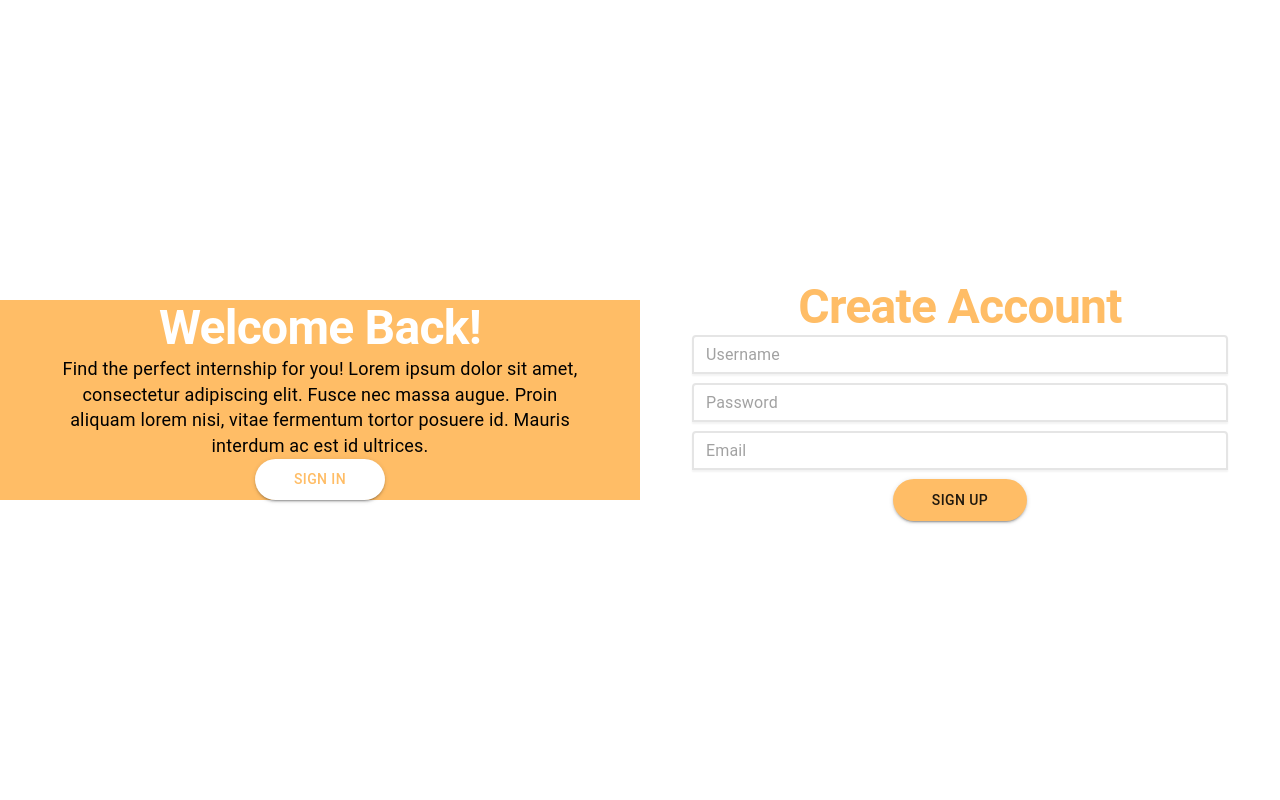
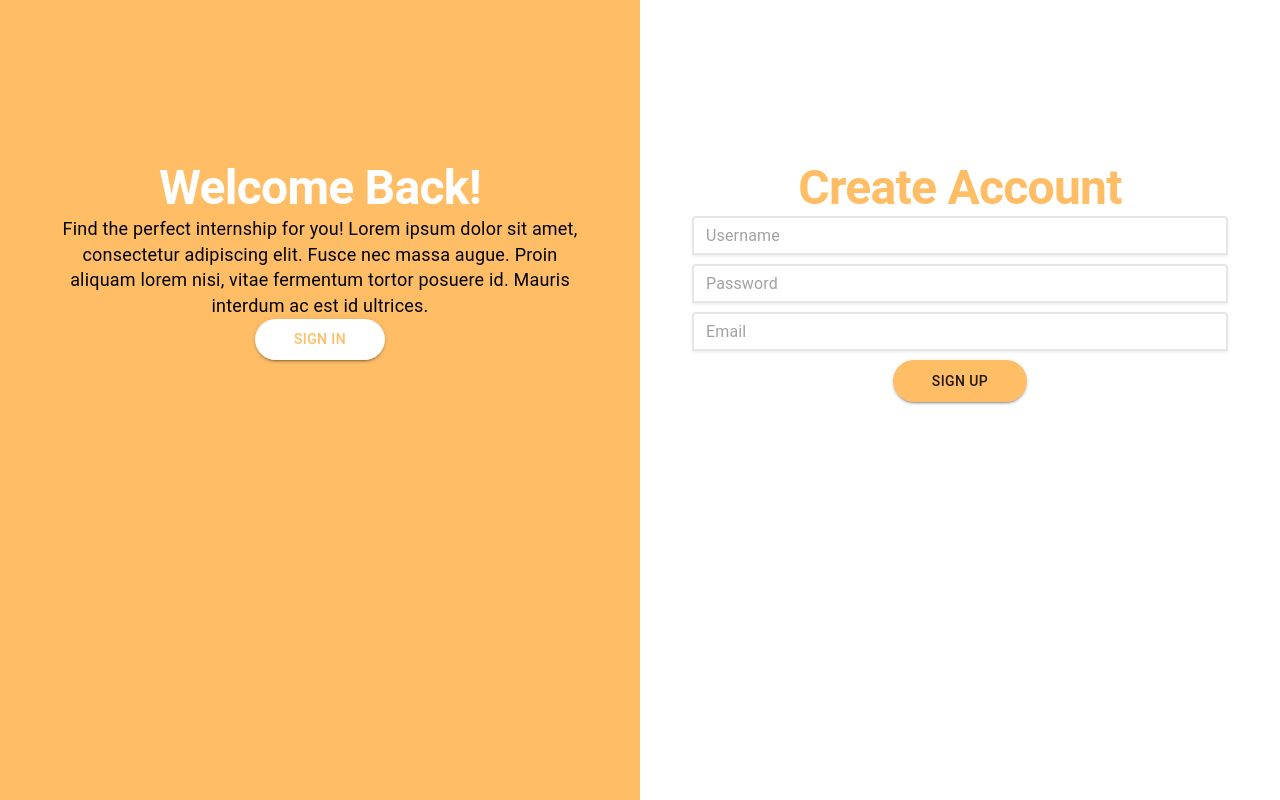
Before and after one commit to C-likethis123/hack-the-northeast, a React (Create React App) app: page /signup in a window 1280 px wide. Built offline with nearby package versions, Linux system fonts and the light colour scheme.

Commit message:
Center text properly

```diff
--- a/src/views/SignUp.js
+++ b/src/views/SignUp.js
@@ -14,6 +14,7 @@ export default function SignUp() {
   return (
     <Box className={classes.root}>
       <Box className={classes.container}>
+        <Box className={classes.text}>
           <Typography variant="h1" color="secondary">Welcome Back!</Typography>
           <Typography variant="body2">Find the perfect internship for you! Lorem ipsum dolor sit amet, consectetur adipiscing elit. Fusce nec massa augue. Proin aliquam lorem nisi, vitae fermentum tortor posuere id. Mauris interdum ac est id ultrices. </Typography>
           <Button className={classes.button} variant="contained" color="secondary">
@@ -21,7 +22,10 @@ export default function SignUp() {
               Sign In</Link>
           </Button>
         </Box>
+
+      </Box>
       <Box className={classes.container}>
+        <Box className={classes.text}>
           <Typography variant="h1" color="primary">Create Account</Typography>
           <form>
             <FilledInput
@@ -53,6 +57,7 @@ export default function SignUp() {
           </form>
         </Box>
       </Box>
+    </Box>
   )
 }
 
@@ -69,7 +74,11 @@ const useStyles = makeStyles((theme) => ({
   },
   container: {
     width: '50%',
+    height: '100%',
     padding: '0rem 3.25rem',
+  },
+  text: {
+    padding: '10rem 0rem',
   },
   button: {
     padding: '0.53125rem 2.4375rem',
```
Lines whose indentation alone changed are shown as unchanged.
